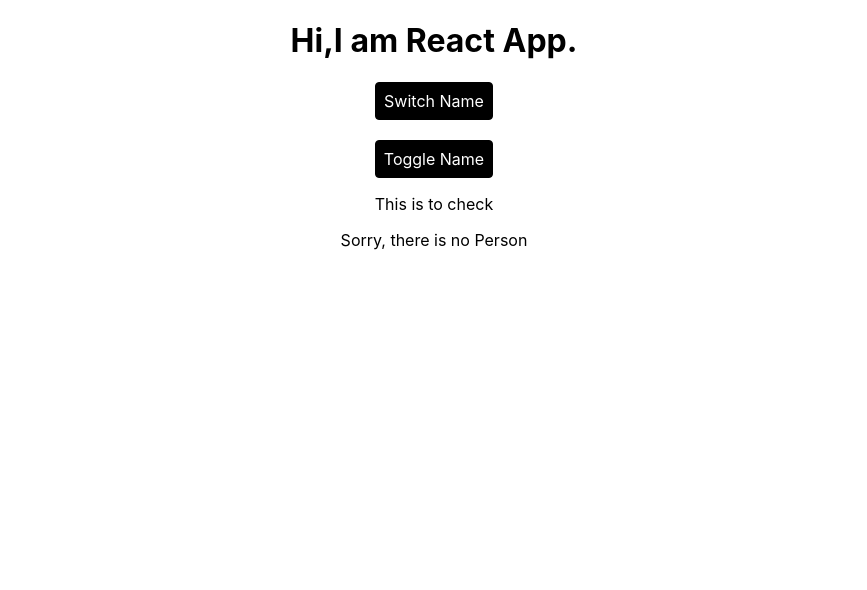
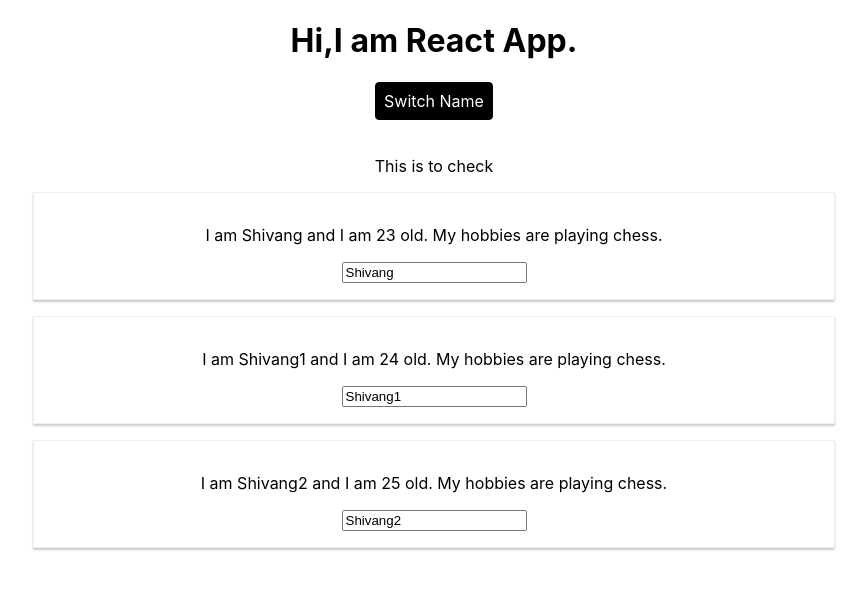
Before and after one commit to lucifer-art/practiceReact, a React (Create React App) app: page / in a window 1280 px wide. Shown: the top 590 px of the page, without its empty margins (206-1073 px from the left). Built offline with nearby package versions, Linux system fonts and the light colour scheme.

Commit message:
added inputchangeHandler

```diff
--- a/src/App.js
+++ b/src/App.js
@@ -11,7 +11,7 @@
         { id: 2, name: 'Shivang1', age: 24 },
         { id: 3, name: 'Shivang2', age: 25 },
       ],
-      showPersons:false
+      showPersons:true
     }
   }
 
@@ -26,18 +26,33 @@
     })
   }
 
-  nameChangedHandler = (event)=>{
-    this.setState({
-      persons: [
-        { id: 1, name: "Shivang Kumar", age: 23 },
-        { id: 2, name: event.target.value, age: 24 },
-        { id: 3, name: 'Shivang2', age: 29 },
-      ]
+  nameChangedHandler = (event,id)=>{
+    const personIndex = this.state.persons.findIndex(p => {
+     return p.id === id;
     })
+    const person = {
+      ...this.state.persons[personIndex]
+    }
+    person.name = event.target.value;
+    const persons = [...this.state.persons];
+    persons[personIndex] = person;
+    this.setState({persons:persons});
+    // this.setState({
+    //   persons: [
+    //     { id: 1, name: "Shivang Kumar", age: 23 },
+    //     { id: 2, name: event.target.value, age: 24 },
+    //     { id: 3, name: 'Shivang2', age: 29 },
+    //   ]
+    // })
   }
   toggleNameHandler = ()=>{
     let showDefault = this.state.showPersons;
     this.setState({showPersons: !showDefault});
+  }
+  deletePersonHandler = (index)=>{
+    let person = this.state.persons.slice();
+    person.splice(index,1);
+    this.setState({persons:person})
   }
   render() {
     const style = {
@@ -49,24 +64,24 @@
       color:'#fff',
       cursor:'pointer'
     }
+    let person = null;
+    if(this.state.showPersons){
+      person = (
+        this.state.persons.map((person,index) => {
+            return <Person key={person.id} changed={(event) => this.nameChangedHandler(event,person.id)} changeNameHandler={this.changeNameHandler.bind(this, 'Shiv123')} name={person.name} age={person.age}>My hobbies are playing chess.</Person>
+        })
+      );
+    }
+
     return (
       <div className="App">
         <h1>
           Hi,I am React App.
           </h1>
         <button style={style} onClick={() => this.changeNameHandler('Shiv!!!!')}>Switch Name</button><br /><br />
-        <button style={style} onClick={this.toggleNameHandler}>Toggle Name</button>
+        {/* <button style={style} onClick={this.toggleNameHandler}>Toggle Name</button> */}
         <p>This is to check</p>
-        {this.state.showPersons ?
-          this.state.persons.map(person => {
-            if (person.id === 2) {
-              return <Person key={person.id} changed={this.nameChangedHandler} changeNameHandler={this.changeNameHandler.bind(this, 'Shiv123')} name={person.name} age={person.age}>My hobbies are playing chess.</Person>
-            } else {
-              return <Person key={person.id} name={person.name} age={person.age}>My hobbies are playing chess.</Person>
-            }
-
-          }) : <p>Sorry, there is no Person</p>
-        }
+        {person}
         {/* <Person name="Shivang" age="23">My hobbies are playing chess.</Person> */}
       </div>
       // React.createElement('div',{className:"App"},
```
Also changed, not shown: 1 other file (tests, documents, lock files or other folders).
